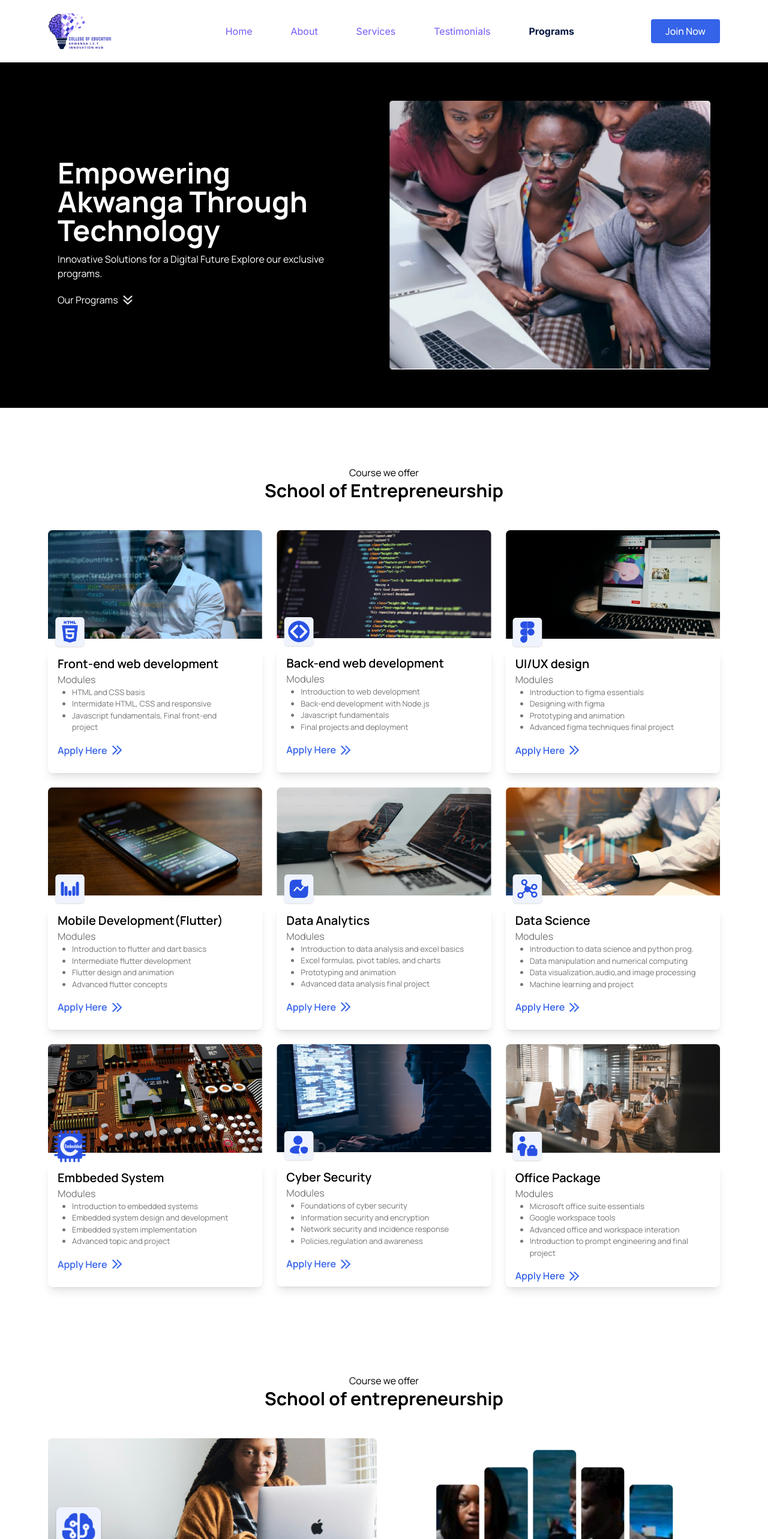
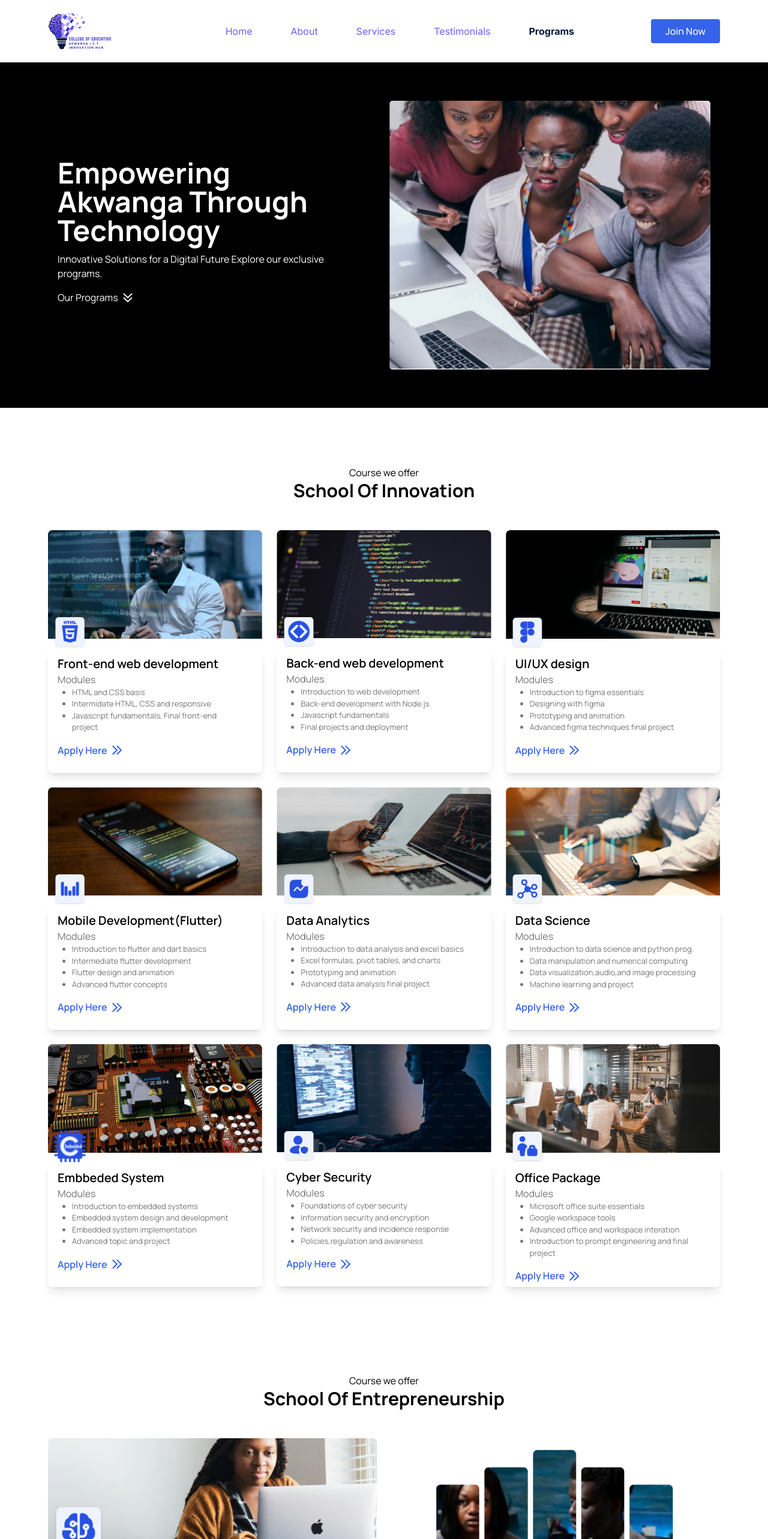
Before and after one commit to Ejike-Daniel/Akwanga-ICT-Hub, a React (Vite) app: page /programs in a window 1280 px wide. Shown: the top 2566 px of the page at 60% size. Built offline with nearby package versions, Linux system fonts and the light colour scheme.

Commit message:
added some functionalities

```diff
--- a/src/Components/Review.js
+++ b/src/Components/Review.js
@@ -38,7 +38,7 @@ const data = [
     comment:
       "Great experience overall. The platform is user-friendly and effective.",
     profileImg: avatar3,
-    name: "Chinwe Obi",
+    name: " Kola Adeyemi",
   },
   {
     id: "5",
@@ -46,7 +46,7 @@ const data = [
     comment:
       "I highly recommend their services. I've seen a huge improvement in my work.",
     profileImg: avatar4,
-    name: "Kola Adeyemi",
+    name: "Chinwe Obi",
   },
   {
     id: "6",
--- a/src/Pages/Program/Economy.jsx
+++ b/src/Pages/Program/Economy.jsx
@@ -8,7 +8,7 @@ export default function EconomyCourses() {
     <section className="px-4 lg:px-20 py-12 flex-col items-center justify-center">
       <div className=" py-6 md:py-12 text-center">
         <p>Course we offer</p>
-        <p className=" font-bold text-3xl ">School of Circular Economy</p>
+        <p className=" font-bold text-3xl ">School Of Circular Economy</p>
       </div>
       <section className="flex justify-between items-center gap-6">
         {economyData.map(({ img, vector, stack, modules }, i) => (
--- a/src/Pages/Program/Entreprenuer.jsx
+++ b/src/Pages/Program/Entreprenuer.jsx
@@ -8,7 +8,7 @@ export default function EntreprenuerCourses() {
     <section className=" px-4 lg:px-20 py-12 flex-col items-center justify-center">
       <div className=" py-6 md:py-12 text-center">
         <p>Course we offer</p>
-        <p className=" font-bold text-3xl ">School of entrepreneurship</p>
+        <p className=" font-bold text-3xl ">School Of Entrepreneurship</p>
       </div>
 
       <section className="flex justify-evenly items-center gap-3">
--- a/src/Pages/Program/Innovative.jsx
+++ b/src/Pages/Program/Innovative.jsx
@@ -7,7 +7,7 @@ export default function InnovativeCourses() {
     <section className="px-4 lg:px-20 py-12 flex flex-col items-center justify-center">
       <div className=" py-6 md:py-12 text-center">
         <p>Course we offer</p>
-        <p className=" font-bold text-3xl ">School of Entrepreneurship</p>
+        <p className=" font-bold text-3xl ">School Of Innovation</p>
       </div>
       <section className="grid grid-cols-1 md:grid-cols-2 lg:grid-cols-3 gap-6 text-start  ">
         {InnovationData.map(({ img, vector, stack, modules }, i) => (
--- a/src/Pages/Program/Program.jsx
+++ b/src/Pages/Program/Program.jsx
@@ -8,6 +8,12 @@ import { Link } from "react-router-dom";
 import Subscribe from "../Home/Subscribe";
 
 export default function Program() {
+  const scrollToPrograms = () => {
+    window.scrollTo({
+      top: 550,
+      behavior: "smooth",
+    });
+  };
   return (
     <section>
       <section
@@ -22,9 +28,12 @@ export default function Program() {
             Innovative Solutions for a Digital Future Explore our exclusive
             programs.
           </p>
-          <Link className="  flex py-2 items-center justify-center gap-2 ">
+          <Link
+            className="  flex py-2 items-center justify-center gap-2 hover:animate-none transition duration-300 animate-bounce "
+            onClick={scrollToPrograms}
+          >
             Our Programs
-            <img className=" h-4 w-4" src={Arow} />
+            <img className=" h-4 w-4 " src={Arow} />
           </Link>
         </div>
         <div>
--- a/src/Pages/Review/ReviewSwiper.jsx
+++ b/src/Pages/Review/ReviewSwiper.jsx
@@ -40,7 +40,7 @@ export default function ReviewSwiper() {
     slidesToShow: 3,
     slidesToScroll: 1,
     autoplay: true,
-    autoplaySpeed: 3000,
+    autoplaySpeed: 5000,
     arrows: true,
     prevArrow: <CustomPrevArrow />,
     nextArrow: <CustomNextArrow />,
--- a/src/index.css
+++ b/src/index.css
@@ -24,3 +24,16 @@ html {
 .slick-slide>div {
   margin: 0 10px;
 }
+
+
+@keyframes bounce {
+
+  0%,
+  100% {
+    transform: translateY(0);
+  }
+
+  50% {
+    transform: translateY(-10px);
+  }
+}
```
